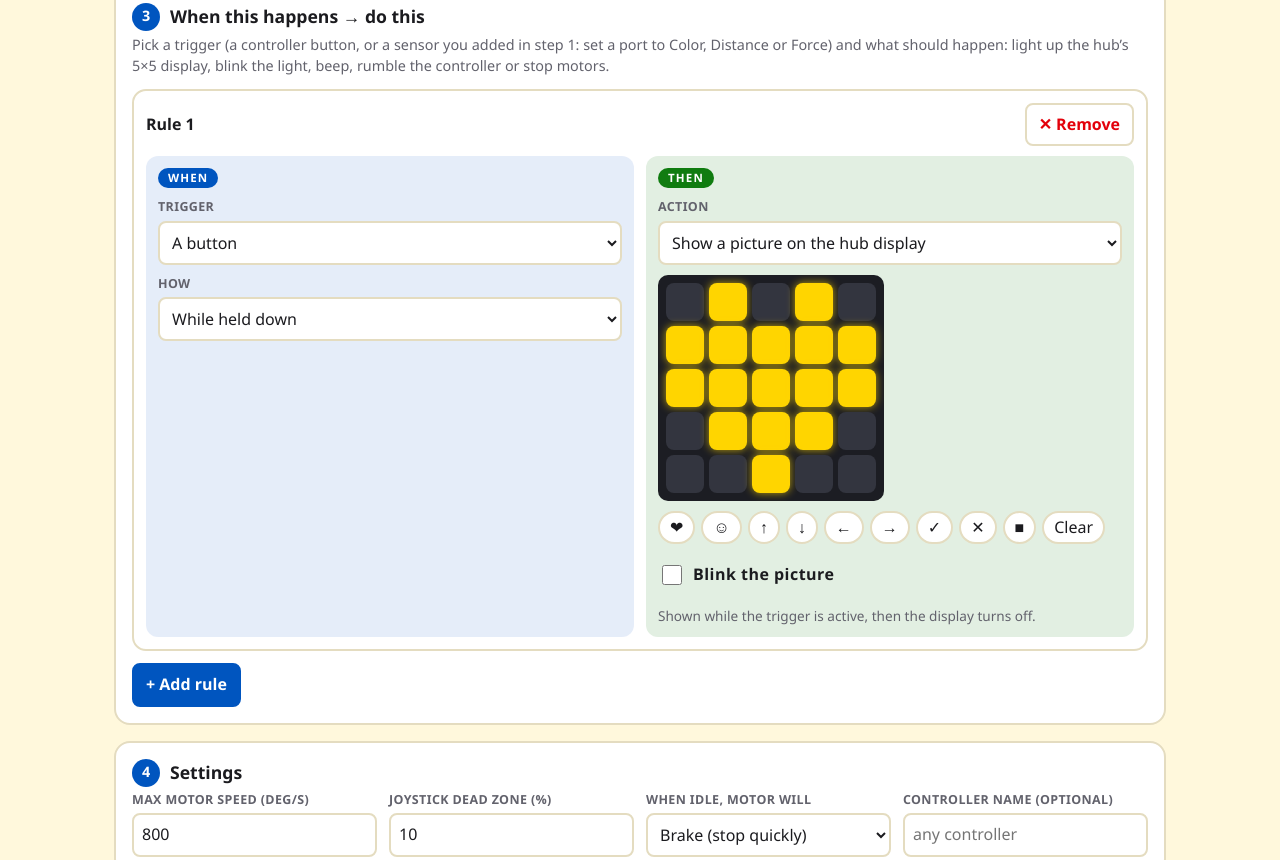
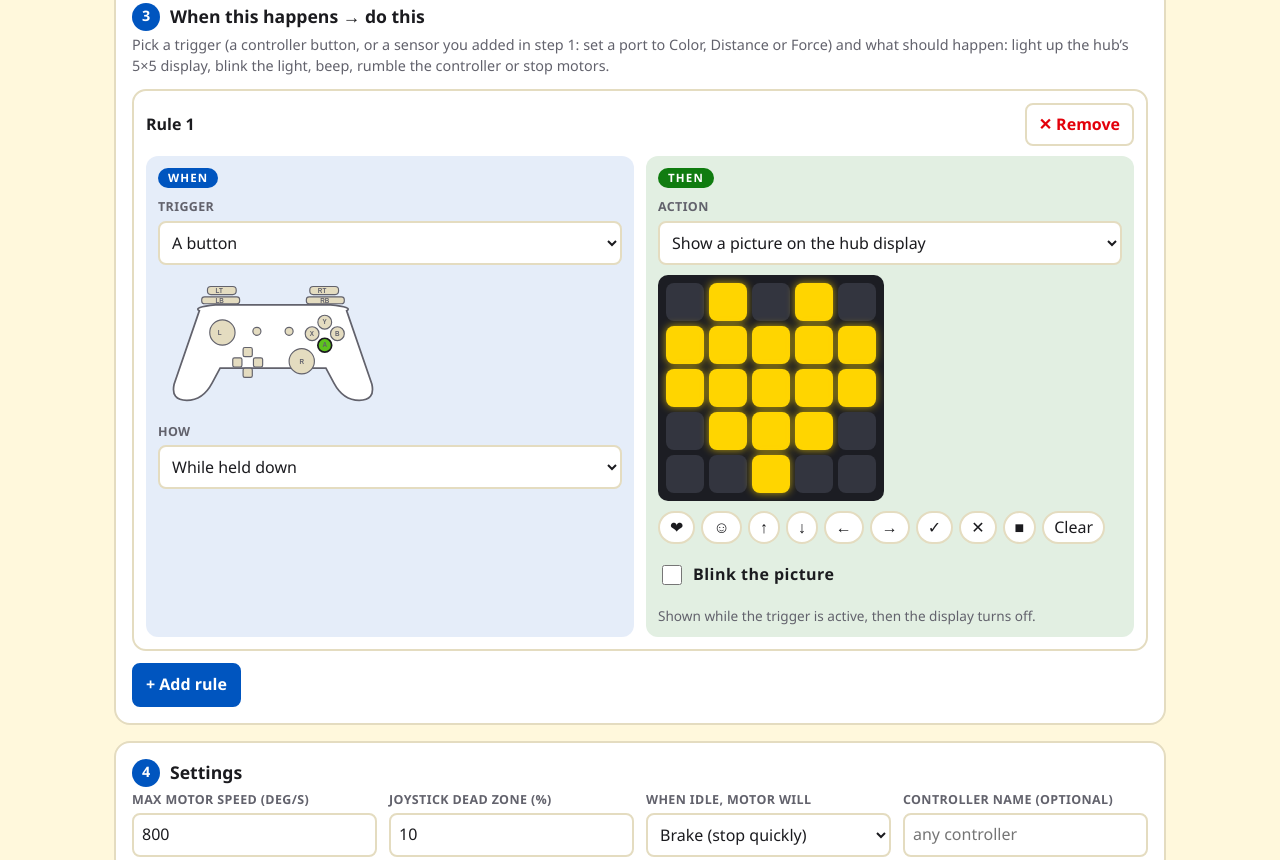
Before and after one commit to skalijowa/prime-hub-controller, a plain HTML site: page index.html in a window 1280 px wide. Shown: the part 1273-2133 px from the top of the page. Drawn offline with Linux system fonts and the light colour scheme.

Commit message:
Add files via upload

```diff
--- a/index.html
+++ b/index.html
@@ -58,6 +58,9 @@ svg{width:100%;max-width:440px;height:auto;justify-self:center}
 .mx{display:grid;grid-template-columns:repeat(5,38px);gap:5px;background:#1c1d23;padding:8px;border-radius:10px;width:max-content;max-width:100%}
 .pxc{width:38px;height:38px;border-radius:8px;border:0;background:var(--off);padding:0}
 .pxc.on{background:var(--yel);box-shadow:0 0 8px rgba(255,213,0,.7)}
+svg.mini{max-width:230px;justify-self:start}
+.sensbadge{display:flex;align-items:center;gap:10px;background:#26272d;color:#fff;border-radius:10px;padding:8px 12px;font-weight:700;justify-self:start}
+.sensbadge b{color:var(--yel);font-size:1.3rem}
 .chips{display:flex;gap:6px;flex-wrap:wrap}
 .chip{padding:3px 10px;border-radius:99px;font-size:1rem}
 svg .p{fill:var(--line);stroke:var(--mute);stroke-width:2;transition:.15s}
@@ -194,6 +197,7 @@ function renderRules(){
   const sens=isS(r),p=sens?r.src.slice(1):"",t=sens?st(p):"";
   const src=`<optgroup label="Controller">${opt(BTN,r.src)}</optgroup>`+(sps.length?`<optgroup label="Hub sensors">${opt(sps.map(q=>["@"+q,SN[st(q)]+" · port "+q]),r.src)}</optgroup>`:`<optgroup label="Hub sensors"><option disabled>First set a port to a sensor in step 1</option></optgroup>`);
   let when=fld("Trigger",`<select data-f="src">${src}</select>`);
+  when+=sens?`<div class="sensbadge"><b>${p}</b><span>${SN[t]} on port ${p}</span></div>`:`<svg class="mini" viewBox="0 0 400 240" role="img" aria-label="Xbox controller: ${BTN.find(b=>b[0]==r.src)[1]} highlighted">${padInner(padSet(r.src))}</svg>`;
   if(!sens)when+=fld("How",`<select data-f="mode">${opt([["hold","While held down"],["toggle","Press to switch on / off"]],r.mode)}</select>`);
   else{const conds=t=="dist"?[["near","Is closer than"]]:t=="force"?[["press","Is pressed with at least"]]:[["color","Sees the color"],["dark","Reflection is below"],["bright","Reflection is above"]];
    when+=fld("Condition",`<select data-f="c">${opt(conds,r.c)}</select>`);
@@ -271,9 +275,10 @@ function gen(){
 
 /* controller drawing */
 const SV={lstick:["lx","ly","LJ"],rstick:["rx","ry","RJ"]};
-function drawPad(){
- const e=(t,a,k)=>`<${t} class="p" data-k="${k}" ${a}/>`;
- $("pad").innerHTML=`<path class="body" d="M72 62Q60 56 100 52H300Q340 56 328 62L372 190Q378 218 350 218Q322 218 306 188L292 162H108L94 188Q78 218 50 218Q22 218 28 190Z"/>
+const padSet=k=>{const u=new Set([k]);for(const s in SV)if(SV[s].includes(k))u.add(s);return u};
+function padInner(u){
+ const e=(t,a,k)=>`<${t} class="p${u&&u.has(k)?" on":""}" data-k="${k}" ${a}/>`;
+ return `<path class="body" d="M72 62Q60 56 100 52H300Q340 56 328 62L372 190Q378 218 350 218Q322 218 306 188L292 162H108L94 188Q78 218 50 218Q22 218 28 190Z"/>
  ${e("rect",'x="86" y="20" width="50" height="14" rx="6"',"lt")}<text x="100" y="31">LT</text>
  ${e("rect",'x="264" y="20" width="50" height="14" rx="6"',"rt")}<text x="278" y="31">RT</text>
  ${e("rect",'x="76" y="38" width="66" height="12" rx="5"',"LB")}<text x="100" y="48">LB</text>
@@ -284,8 +289,8 @@ function drawPad(){
  ${e("rect",'x="130" y="144" width="16" height="16" rx="3"',"LEFT")}${e("rect",'x="166" y="144" width="16" height="16" rx="3"',"RIGHT")}
  ${e("circle",'cx="290" cy="82" r="12"',"Y")}<text x="286" y="86">Y</text>${e("circle",'cx="312" cy="102" r="12"',"B")}<text x="308" y="106">B</text>
  ${e("circle",'cx="290" cy="122" r="12"',"A")}<text x="286" y="126">A</text>${e("circle",'cx="268" cy="102" r="12"',"X")}<text x="264" y="106">X</text>
- ${e("circle",'cx="172" cy="98" r="7"',"VIEW")}${e("circle",'cx="228" cy="98" r="7"',"MENU")}`;
- refreshPad()}
+ ${e("circle",'cx="172" cy="98" r="7"',"VIEW")}${e("circle",'cx="228" cy="98" r="7"',"MENU")}`}
+function drawPad(){$("pad").innerHTML=padInner();refreshPad()}
 function refreshPad(){
  const u=new Set();
  const add=k=>{u.add(k);for(const s in SV)if(SV[s].includes(k))u.add(s)};
```
